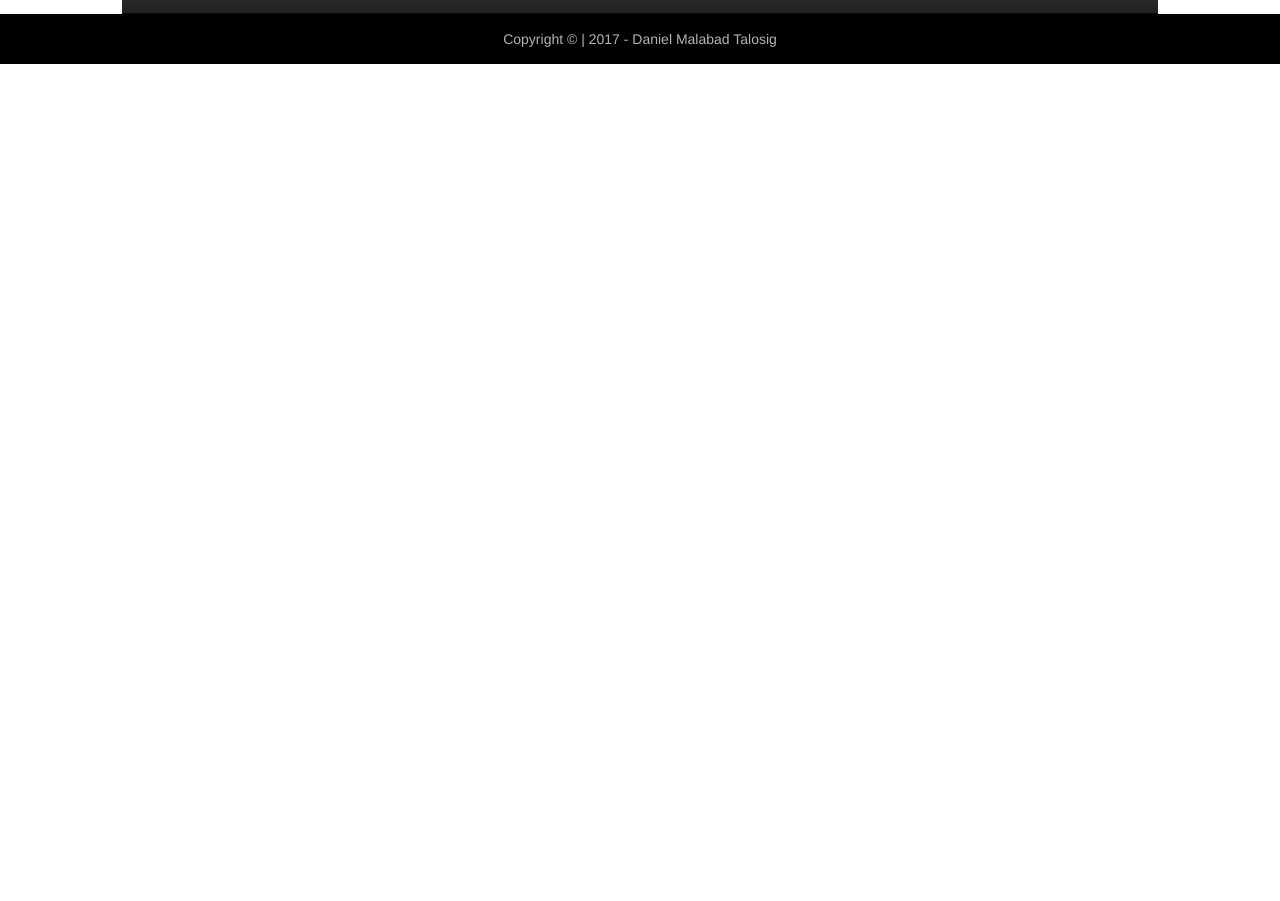
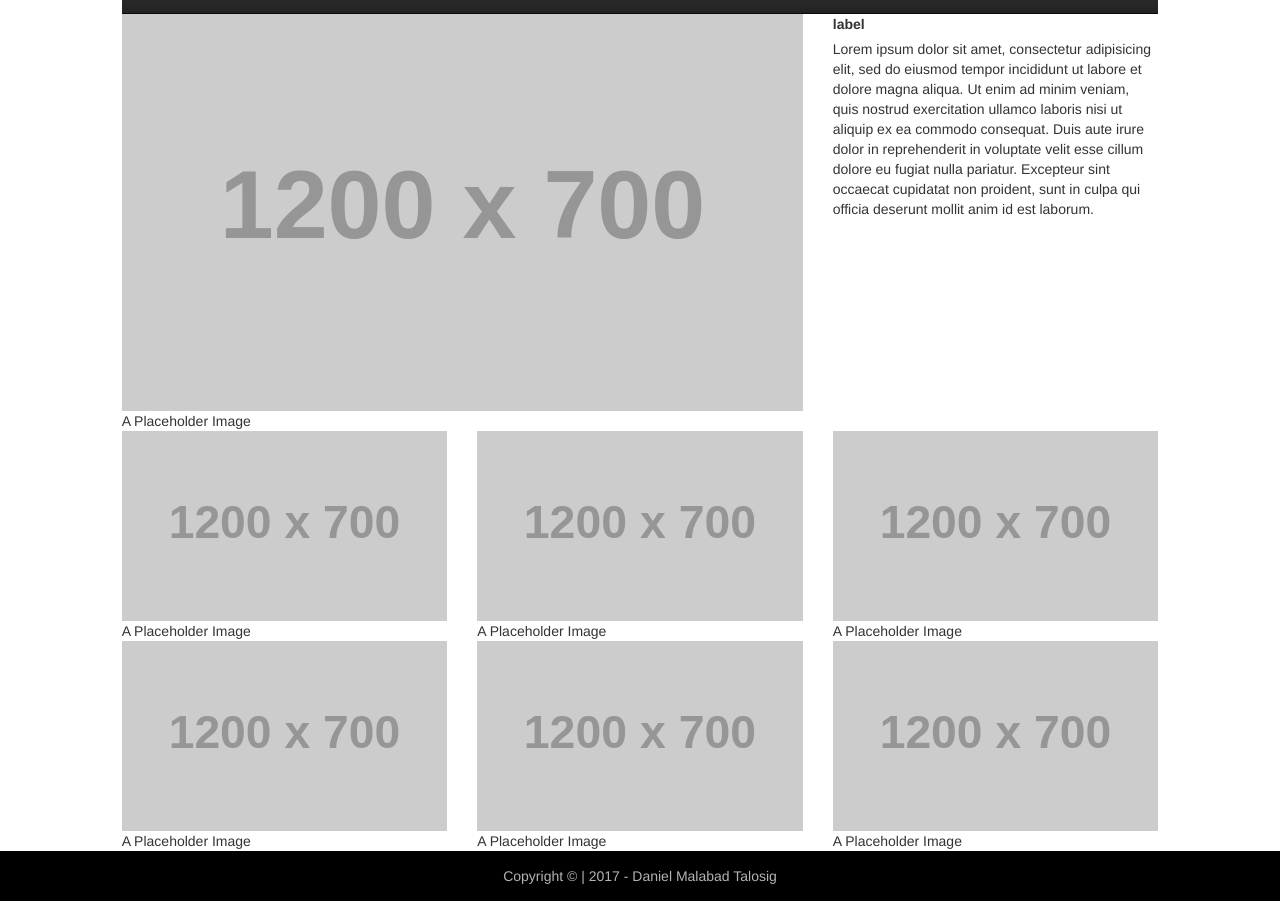
Before and after one commit to dtalosig/b5dc-csp1-daniel, a plain HTML site: page adopt.html in a window 1280 px wide. Shown: the part 146-1047 px from the top of the page. Before the commit the page ends 800 px from the top, so only its background shows below. Drawn offline with nearby package versions, Linux system fonts and the light colour scheme; placeholder pictures from the web are drawn by us; a web font is replaced by a local one.

Commit message:
modified adopt page

```diff
--- a/adopt.html
+++ b/adopt.html
@@ -112,9 +112,84 @@
 						</div>
 					</div>
 
-</div>
-</div>
-</div>
+
+				<div class="adopt-container">
+					<div class="row">
+						<div class="col-lg-8">
+							<figure class="margin-b-2">
+								<img class="img-responsive" src="http://placehold.it/1200x700" alt="Placeholder image">
+								<figcaption>A Placeholder Image</figcaption></figure>
+						</div>
+
+						<div class="col-lg-4">
+
+							<label>label</label>
+							<p>Lorem ipsum dolor sit amet, consectetur adipisicing elit, sed do eiusmod
+							tempor incididunt ut labore et dolore magna aliqua. Ut enim ad minim veniam,
+							quis nostrud exercitation ullamco laboris nisi ut aliquip ex ea commodo
+							consequat. Duis aute irure dolor in reprehenderit in voluptate velit esse
+							cillum dolore eu fugiat nulla pariatur. Excepteur sint occaecat cupidatat non
+							proident, sunt in culpa qui officia deserunt mollit anim id est laborum.</p>
+						</div>
+					</div>
+
+					<div class="row">
+						<div class="col-lg-4">
+								<figure class="margin-b-2">
+									<img class="img-responsive" src="http://placehold.it/1200x700" alt="Placeholder image">
+									<figcaption>A Placeholder Image</figcaption>
+								</figure>
+						</div>
+
+						<div class="col-lg-4">
+								<figure class="margin-b-2">
+									<img class="img-responsive" src="http://placehold.it/1200x700" alt="Placeholder image">
+									<figcaption>A Placeholder Image</figcaption>
+								</figure>
+						</div>
+
+						<div class="col-lg-4">
+								<figure class="margin-b-2">
+									<img class="img-responsive" src="http://placehold.it/1200x700" alt="Placeholder image">
+									<figcaption>A Placeholder Image</figcaption>
+								</figure>
+						</div>
+
+						<div class="col-lg-4">
+								<figure class="margin-b-2">
+									<img class="img-responsive" src="http://placehold.it/1200x700" alt="Placeholder image">
+									<figcaption>A Placeholder Image</figcaption>
+								</figure>
+						</div>
+
+						<div class="col-lg-4">
+								<figure class="margin-b-2">
+									<img class="img-responsive" src="http://placehold.it/1200x700" alt="Placeholder image">
+									<figcaption>A Placeholder Image</figcaption>
+								</figure>
+						</div>
+
+						<div class="col-lg-4">
+								<figure class="margin-b-2">
+									<img class="img-responsive" src="http://placehold.it/1200x700" alt="Placeholder image">
+									<figcaption>A Placeholder Image</figcaption>
+								</figure>
+						</div>
+
+					</div>
+
+
+					</div>
+				</div>
+
+
+
+
+
+
+			</div>
+		</div>
+	</div>
 
 
 
```
